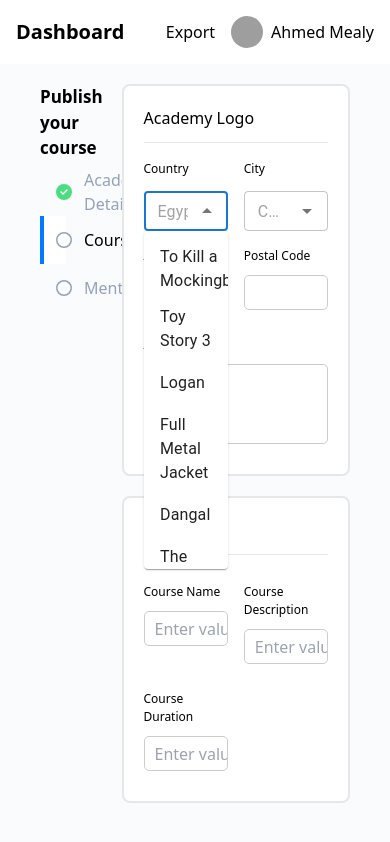
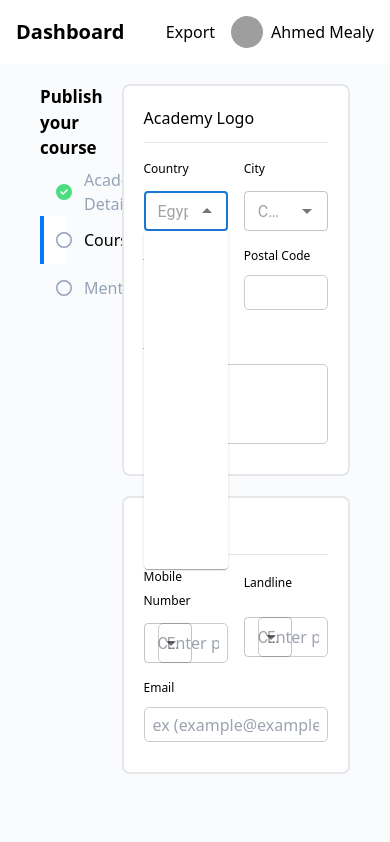
Before and after one commit to Techy-software/techy-website, a React (Vite) app: page / in a window 390 px wide. Both pictures are taken after a click on the button 206 px from the left and 211 px from the top of the page. Shown: the top 842 px of the page. Built offline with nearby package versions, Linux system fonts and the light colour scheme; grey boxes are pictures that could not be loaded.

Commit message:
Page 2 Add Academy + AutoCombobox + PhoneNumberField

```diff
--- a/src/components/AddAcademy/AddAcademyPageTwo.jsx
+++ b/src/components/AddAcademy/AddAcademyPageTwo.jsx
@@ -6,10 +6,13 @@ import InputField from "../../reusable components/InputField/InputField";
 import WhiteCard from "../../reusable components/WhiteCard/WhiteCard";
 import Topbar from "../Topbar";
 import { Autocomplete, TextField } from "@mui/material";
+import PhoneNumberField from "../../reusable components/PhoneNumberField/PhoneNumberField";
+import { useState } from "react";
+import ComboAutocomplete from "../../reusable components/AutoComplete/ComboAutoComplete";
 
 const AddAcademyPageTwo = ({ currentStep }) => {
   const top100Films = [
-    { label: "To Kill a Mockingbird", year: 1962 },
+    { label: "To Kill a Mockingbird", year: "1962" },
     { label: "Toy Story 3", year: 2010 },
     { label: "Logan", year: 2017 },
     { label: "Full Metal Jacket", year: 1987 },
@@ -25,6 +28,12 @@ const AddAcademyPageTwo = ({ currentStep }) => {
     { label: "3 Idiots", year: 2009 },
     { label: "Monty Python and the Holy Grail", year: 1975 },
   ];
+
+  const [phoneNumber, setPhoneNumber] = useState({
+    countryCode: "+1",
+    phoneNumber: "",
+  });
+
   return (
     <>
       <Topbar className="fixed" />
@@ -40,49 +49,11 @@ const AddAcademyPageTwo = ({ currentStep }) => {
             <div className="grid grid-cols-12 gap-4 mt-3">
               <div className="col-span-6">
                 <label className="font-normal text-xs">Country</label>
-                <Autocomplete
-                  disablePortal
-                  id="combo-box-demo"
-                  options={top100Films}
-                  sx={{ width: "100%", marginTop: "0.75rem" }}
-                  renderInput={(params) => (
-                    <TextField
-                      {...params}
-                      placeholder="Egypt"
-                      sx={{
-                        "& .MuiInputBase-root": {
-                          height: "40px",
-                        },
-                        "& .MuiInputLabel-root": {
-                          top: "-7px",
-                        },
-                      }}
-                    />
-                  )}
-                />
+                <ComboAutocomplete options={top100Films} placeholder="Egypt" />
               </div>
               <div className="col-span-6">
                 <label className="font-normal text-xs">City</label>
-                <Autocomplete
-                  disablePortal
-                  id="combo-box-demo"
-                  options={top100Films}
-                  sx={{ width: "100%", marginTop: "0.75rem" }}
-                  renderInput={(params) => (
-                    <TextField
-                      {...params}
-                      placeholder="Cairo"
-                      sx={{
-                        "& .MuiInputBase-root": {
-                          height: "40px",
-                        },
-                        "& .MuiInputLabel-root": {
-                          top: "-7px",
-                        },
-                      }}
-                    />
-                  )}
-                />
+                <ComboAutocomplete options={top100Films} placeholder="Cairo" />
               </div>
               <div className="col-span-6">
                 <InputField label="Area" placeholder="elDokki" type="text" />
@@ -100,18 +71,27 @@ const AddAcademyPageTwo = ({ currentStep }) => {
             </div>
           </WhiteCard>
           <WhiteCard title="Courses" style="mt-5">
-            <div className="grid grid-cols-12 gap-4 mt-7">
-              {["Course Name", "Course Description", "Course Duration"].map(
-                (label, index) => (
-                  <div className="col-span-6" key={index}>
-                    <InputField
-                      label={label}
-                      type="text"
-                      placeholder="Enter value"
-                    />
-                  </div>
-                )
-              )}
+            <div className="grid grid-cols-12 gap-4">
+              <PhoneNumberField
+                label="Mobile Number"
+                value={phoneNumber}
+                onChange={setPhoneNumber}
+                className="col-span-6"
+              />
+              <PhoneNumberField
+                label="Landline"
+                value={phoneNumber}
+                onChange={setPhoneNumber}
+                className="col-span-6"
+              />
+              <div className="col-span-12">
+                <InputField
+                  label="Email"
+                  placeholder="ex (example@example.com)"
+                  type="email"
+                  style={{ padding: "0.5rem" }}
+                />
+              </div>
             </div>
           </WhiteCard>
         </div>
--- /dev/null
+++ b/src/reusable components/AutoComplete/ComboAutoComplete.jsx
@@ -0,0 +1,36 @@
+import React from "react";
+import { Autocomplete, TextField } from "@mui/material";
+
+const ComboAutocomplete = ({ options, placeholder, ...rest }) => {
+  return (
+    <Autocomplete
+      disablePortal
+      id="combo-box-demo"
+      options={options}
+      getOptionLabel={(option) => `${option.country} ${option.code}`}
+      renderOption={(props, option) => (
+        <li {...props}>
+          {option.country} {option.code}
+        </li>
+      )}
+      sx={{ width: "100%", marginTop: "0.75rem" }}
+      renderInput={(params) => (
+        <TextField
+          {...params}
+          placeholder={placeholder}
+          sx={{
+            "& .MuiInputBase-root": {
+              height: "40px",
+            },
+            "& .MuiInputLabel-root": {
+              top: "-7px",
+            },
+          }}
+        />
+      )}
+      {...rest}
+    />
+  );
+};
+
+export default ComboAutocomplete;
--- a/src/reusable components/HorizontalSteps/HorizontalSteps.jsx
+++ b/src/reusable components/HorizontalSteps/HorizontalSteps.jsx
@@ -17,6 +17,7 @@ const HorizontalSteps = (props) => {
       <ul>
         {props.steps.map((step, index) => (
           <div
+            key={step}
             className={`flex h-12 items-center text-slate-400 w-full ${
               props.currentStep === index ? "bg-white" : ""
             }`}
--- /dev/null
+++ b/src/reusable components/PhoneNumberField/PhoneNumberField.jsx
@@ -0,0 +1,36 @@
+import React from "react";
+import ComboAutocomplete from "../AutoComplete/ComboAutoComplete";
+
+const PhoneNumberField = ({ label, value, onChange, className }) => {
+  const countryCodes = [{ code: "+1" }, { code: "+44" }, { code: "+910" }];
+
+  const handleCountryCodeChange = (e) => {
+    onChange({ ...value, countryCode: e.target.value });
+  };
+
+  const handlePhoneNumberChange = (e) => {
+    onChange({ ...value, phoneNumber: e.target.value });
+  };
+
+  return (
+    <div className={`grid grid-cols-12 gap-0 items-center mt-2 ${className}`}>
+      <div className="col-span-12">
+        <label className="font-normal text-xs">{label}</label>
+      </div>
+      <div className="col-span-2">
+        <ComboAutocomplete options={countryCodes} placeholder="Country" />
+      </div>
+      <div className="col-span-10 mt-3">
+        <input
+          type="tel"
+          placeholder="Enter phone number"
+          value={value.phoneNumber}
+          onChange={handlePhoneNumberChange}
+          className="h-10 w-full p-2"
+        />
+      </div>
+    </div>
+  );
+};
+
+export default PhoneNumberField;
```
